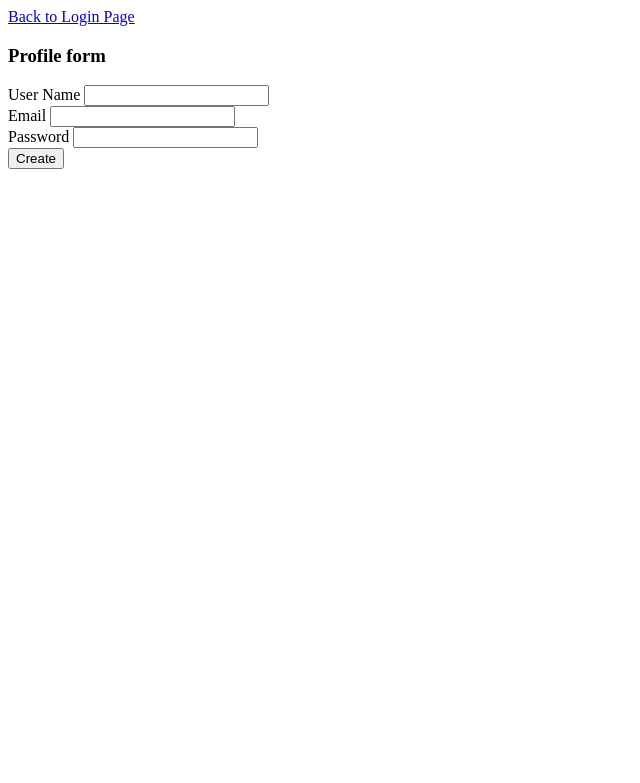
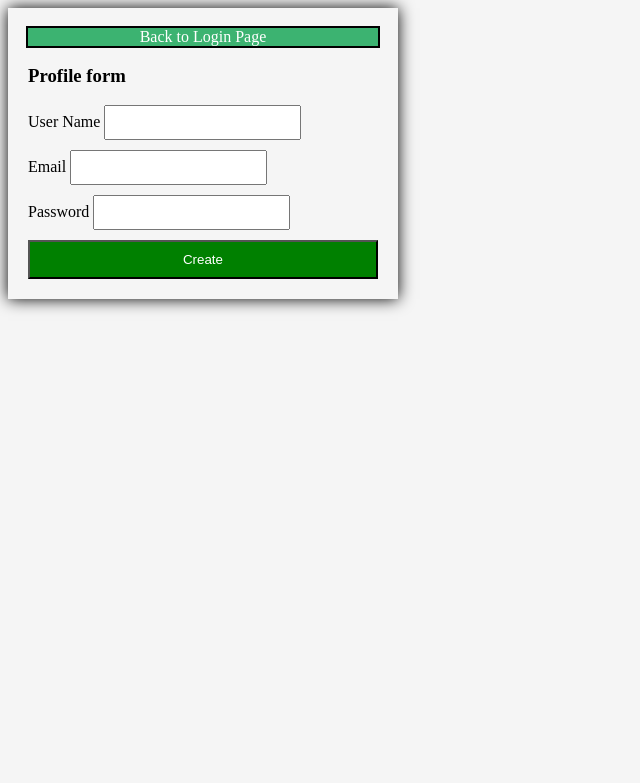
Before and after one commit to JeremyG9999/CAPSTONE, a Flask app: page /create_account in a window 1280 px wide. Shown: the top 783 px of the page, without its empty margins (0-640 px from the left). Run offline with Flask 3, Linux system fonts and the light colour scheme.

Commit message:
UI Sprint 1
- I made the form a box.
- I slightly contrasted the background.
- I made the buttons green.
- I did this for update user page, login page, and create account page.

```diff
--- /dev/null
+++ b/static/UI/login_UI.css
@@ -0,0 +1,34 @@
+body {
+    display: block;
+    background-color: whitesmoke;
+}
+
+.login-container {
+    padding: 20px;
+    width: 350px;
+    background-color: whitesmoke;
+    box-shadow: 0 0 15px black;
+}
+
+input {
+    padding: 8px;
+    margin-bottom: 10px;
+}
+
+button {
+    width: 100%;
+    padding: 10px;
+    background-color: green;
+    color: white;
+    cursor: pointer;
+}
+
+a {
+    text-align: center;
+    display: block;
+    background-color: mediumseagreen;
+    color: white;
+    cursor: pointer;
+    box-shadow: 0 0 0 2px black;
+    text-decoration: none;
+}
--- a/templates/login_templates/create_account.html
+++ b/templates/login_templates/create_account.html
@@ -1,8 +1,11 @@
+<!DOCTYPE html>
 <html>
 <head>
       <title>Create Profile</title>
+      <link rel="stylesheet" href="/static/UI/login_UI.css">
 </head>
    <body>
+      <div class="login-container">
          <a href="/login">Back to Login Page</a>
          <h3>Profile form</h3>
          <form action="/post_create_account" method="POST">
@@ -14,5 +17,6 @@
             <input name="password" required><br>
             <button type="submit">Create</button>
          </form>
+      </div>
    </body>
 </html>
--- a/templates/login_templates/login.html
+++ b/templates/login_templates/login.html
@@ -2,8 +2,10 @@
 <html>
 <head>
     <title>Login</title>
+    <link rel="stylesheet" href="/static/UI/login_UI.css">
 </head>
 <body>
+    <div class="login-container">
         <h1>Manager Login</h1>
         <form action="/authenticate" method="POST">
             <label for="user_name">User Name:</label>
@@ -37,5 +39,6 @@
                 {% endfor %}
             </tbody>
         </table>
+    </div>
 </body>
 </html>
--- a/templates/login_templates/update_user.html
+++ b/templates/login_templates/update_user.html
@@ -2,8 +2,10 @@
 <html>
 <head>
     <title>Update User</title>
+    <link rel="stylesheet" href="/static/UI/login_UI.css">
 </head>
 <body>
+    <div class="login-container">
         <a href="/login">Back to Home Page</a>
         <h3>Update User</h3>
         <form action="/user_update/{{ data[0] }}" method="POST">
@@ -13,5 +15,6 @@
             <input type="password" name="password" value="{{ data[3] }}" required><br>
             <button type="submit">Update</button>
         </form>
+    </div>
 </body>
 </html>
```
Also changed, not shown: models.py (deleted, +0 -8 lines), static/UI/UI.css (renamed from UI/UI.css). Lines whose indentation alone changed are shown as unchanged.
